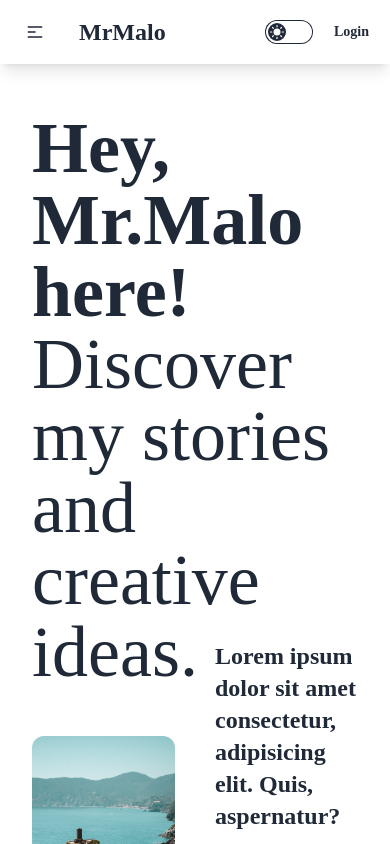
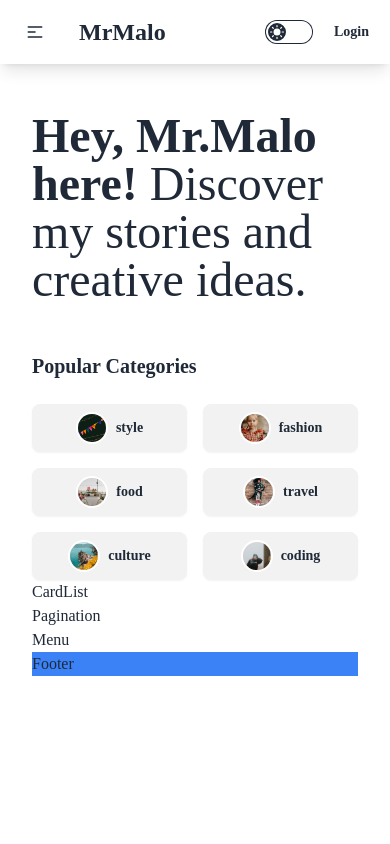
Before and after one commit to kamal-ts/blog-app-nextjs, a Next.js app: page / in a window 390 px wide. Shown: the top 844 px of the page. Built offline with nearby package versions, Linux system fonts and the light colour scheme.

Commit message:
creating category list and adding responsive interface

```diff
--- a/src/components/CategoryList.tsx
+++ b/src/components/CategoryList.tsx
@@ -1,9 +1,75 @@
-import React from 'react'
+import Image from "next/image";
+import Link from "next/link";
+import React from "react";
 
 const CategoryList = () => {
   return (
-    <div>CategoryList</div>
-  )
-}
+    <div className="mt-12">
+      <h1 className="text-xl font-bold mb-6">Popular Categories </h1>
+      <div className="grid grid-cols-2 sm:grid-cols-3 md:grid-cols-4 lg:grid-cols-6 gap-4">
+        <ListCategory
+          href={"/blog"}
+          color={"bg-sky-100"}
+          image={"/style.png"}
+          title={"style"}
+        />
+        <ListCategory
+          href={"/blog"}
+          color={"bg-red-100"}
+          image={"/fashion.png"}
+          title={"fashion"}
+        />
+        <ListCategory
+          href={"/blog"}
+          color={"bg-yellow-100"}
+          image={"/food.png"}
+          title={"food"}
+        />
+        <ListCategory
+          href={"/blog"}
+          color={"bg-green-100"}
+          image={"/travel.png"}
+          title={"travel"}
+        />
+        <ListCategory
+          href={"/blog"}
+          color={"bg-purple-100"}
+          image={"/culture.png"}
+          title={"culture"}
+        />
+        <ListCategory
+          href={"/blog"}
+          color={"bg-pink-100"}
+          image={"/coding.png"}
+          title={"coding"}
+        />
+      </div>
+    </div>
+  );
+};
 
-export default CategoryList
+export default CategoryList;
+
+const ListCategory: React.FC<{
+  href: string;
+  color?: string;
+  title: string;
+  image: string;
+}> = ({ href, title, image }) => {
+  return (
+    <Link
+      href={href}
+      className={` btn`}
+    >
+      <div className="w-8 h-8 relative">
+        <Image
+          fill
+          src={image}
+          alt={title}
+          className="rounded-full object-cover border-2 border-white"
+        />
+      </div>
+      {title}
+    </Link>
+  );
+};
--- a/src/components/Featured.tsx
+++ b/src/components/Featured.tsx
@@ -4,12 +4,12 @@ import React from "react";
 const Featured = () => {
   return (
     <div>
-      <h1 className="text-7xl "><span className="font-bold">Hey, Mr.Malo here!</span> Discover my stories and creative ideas.</h1>
-      <div className="flex items-center gap-10 mt-12">
-        <div className="flex-1 h-72 relative">
+      <h1 className="text-5xl lg:text-7xl "><span className="font-bold">Hey, Mr.Malo here!</span> Discover my stories and creative ideas.</h1>
+      <div className="md:flex items-center gap-10 mt-12 hidden">
+        <div className="flex-1 h-80 relative ">
           <Image src={"/p1.jpeg"} fill alt="" className="object-cover rounded-xl" />
         </div>
-        <div className="flex-1 h-72 flex items-center">
+        <div className="flex-1 h-80 flex items-center">
           <div>
             <h1 className="text-2xl font-bold">Lorem ipsum dolor sit amet consectetur, adipisicing elit. Quis, aspernatur?</h1>
             <p className="py-6">
```
